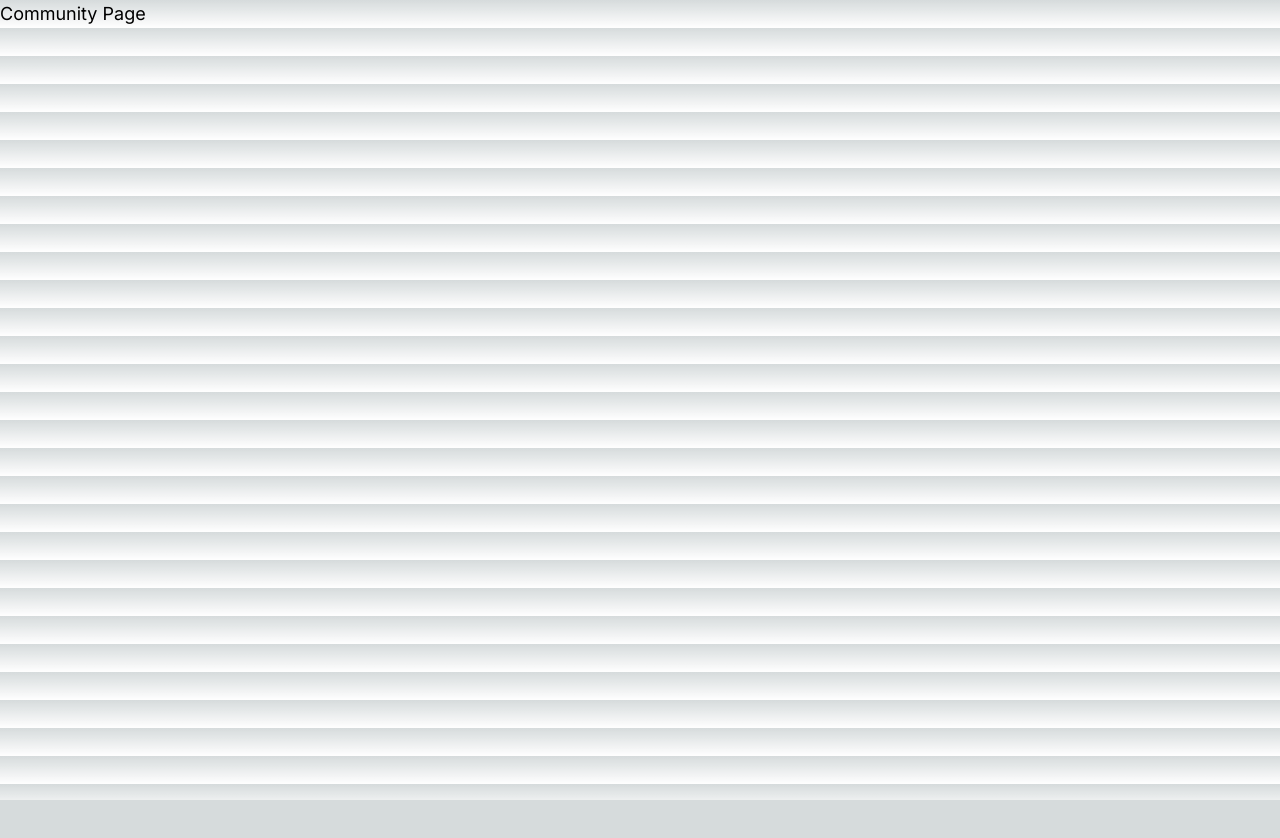
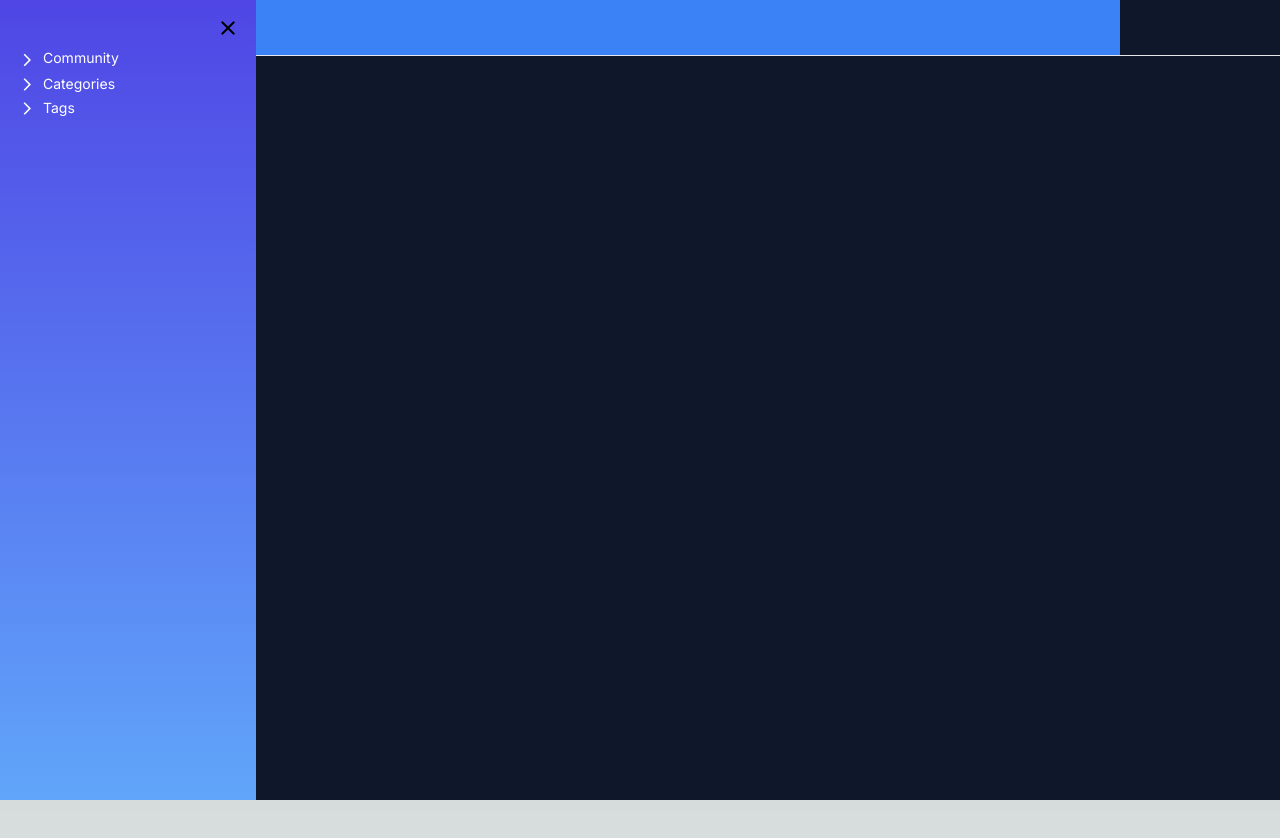
Before and after one commit to yunocrown/altcodeinterface, a Next.js app: page /community in a window 1280 px wide. Before the commit the page ends 800 px from the top, so only its background shows below. Built offline with nearby package versions, Linux system fonts and the light colour scheme.

Commit message:
updated code

```diff
--- a/app/community/page.tsx
+++ b/app/community/page.tsx
@@ -1,10 +1,103 @@
-import React from 'react'
+'use client'
+import { doc } from 'firebase/firestore';
+import React, { use, useState } from 'react'
 
 const page = () => {
+  const [displayMenu , setDisplayMenu] = useState(true);
+  const [displayCommunity , setDisplayCommunity] = useState(false);
+  const [isRotated , setIsRotated] = useState(false);
+
+  const handleDisplayMenu = () => {
+    setDisplayMenu(!displayMenu);
+  }
+  const handleCloseMenuButton = () => {
+    setDisplayMenu(!displayMenu)
+  }
+  const handleCommunityClick = () => {
+    const DropDownButton = document.querySelector(".DropDownButton");
+    if (isRotated) {
+      DropDownButton?.classList.remove("rotate-[270deg]");
+    } else {
+      DropDownButton?.classList.add("rotate-[270deg]");
+    }
+    setIsRotated(!isRotated);
+    setDisplayCommunity(!displayCommunity);
+  }
+
   return (
-    <div className='w-full h-full text-black items-center justify-center'>
-        <span className='text-lg'>Community Page</span>
-    </div>
+    <main className='w-full h-screen bg-slate-900'>
+      <div className='w-full h-14 border border-t-0 border-l-0 border-r-0 border-b-1 flex flex-wrap justify-center'>
+        <div className='text-white w-9/12 flex flex-wrap items-center bg-blue-500 place-content-between'>
+          <div className='w-96 h-full flex flex-wrap items-center '>
+            <img
+              src='/menu_open.svg'
+              alt='menu button'
+              width={25}
+              height={25}
+              onClick={handleDisplayMenu}
+            />
+            {
+              displayMenu &&
+              <div className='w-64 h-full absolute left-0 top-0 bg-gradient-to-b from-indigo-600 to-blue-400'>
+                <div className='w-full h-10 flex flex-wrap place-content-end pr-4'>
+                  <img
+                    src='close.svg'
+                    onClick={handleCloseMenuButton}
+                  />
+                </div>
+                <div className='w-full h-full p-2 text-sm'>
+                  <div className='w-full flex flex-wrap h-fit items-center relative' onClick={handleCommunityClick}>
+                    <div className='w-full h-6 flex flex-wrap'>
+                    <img
+                      src='/arrow_back_ios.svg'
+                      alt='open'
+                      className='rotate-180 mr-3 ml-2 DropDownButton'
+                      width={15}
+                      height={15}
+                    />
+                    <span>
+                      Community
+                    </span>
+                    </div>
+                    {
+                      displayCommunity &&
+                      <div className='w-full relative bg-amber-300 h-40 grid justify-items-end'>
+                        <p className='text-xs relative top-1 w-52'>
+                          Much more than a modern app creator without coding
+                        </p>
+                        <div className='w-full text-xs'>About</div>
+                        <div className='w-full text-xs'>Everything</div>
+                        <div className='w-full text-xs'>User</div>
+                      </div>
+                    }
+                  </div>
+                  <div className='w-full flex flex-wrap h-6 items-center relative'>
+                    <img
+                      src='/arrow_back_ios.svg'
+                      alt='open'
+                      className='rotate-180 mr-3 ml-2'
+                      width={15}
+                      height={15}
+                    />
+                    <span>Categories</span>
+                  </div>
+                  <div className='w-full flex flex-wrap h-6 items-center'>
+                    <img
+                      src='/arrow_back_ios.svg'
+                      alt='open'
+                      className='rotate-180 mr-3 ml-2'
+                      width={15}
+                      height={15}
+                    />
+                    <span>Tags</span>
+                  </div>
+                </div>
+              </div>
+            }
+          </div>
+        </div>
+      </div>
+    </main>
   )
 }
 
--- a/app/experiment/page.tsx
+++ b/app/experiment/page.tsx
@@ -2,14 +2,11 @@
 
 import { SetStateAction, useState , useEffect, useRef } from "react";
 import Dexie from "dexie";
-import { Result } from "postcss";
-import { error } from "console";
 
 export default function page() {
     const [ draggable , setDraggable ] = useState(['button' , 'checkbox' , 'circular progress' , 'mine'])
     const [ option , setOption ] = useState(['Screen 1']);
-    const [ selectedOption , setSelectedOption ] = useState('');
-    const [screenComponents , setScreenComponent ] = useState([]);
+    const [ selectedOption , setSelectedOption ] = useState('Screen 1');
 
     const db = new Dexie('Screen Components');
     db.version(1).stores({
@@ -29,6 +26,7 @@ export default function page() {
         event.preventDefault();
         const component = event.dataTransfer.getData("text/plain");
 
+        const selectedScreen = selectedOption;
         const DropTarget = document.querySelector(".DropTarget");
         const AllComponent = document.querySelector(".AllComponent");
 
@@ -78,7 +76,6 @@ export default function page() {
 
         }
 
-        const selectedScreen = selectedOption;
         db.transaction('rw' , 'screenData' , () => {
             db.screenData.put({ screenName: selectedScreen, components: component})
         })
@@ -90,17 +87,30 @@ export default function page() {
         setSelectedOption(event.target.value);
         const AllComponent = document.querySelector(".AllComponent");
         const selectedScreen = event.target.value;
-        db.screenData.where('screenName').equals(selectedOption).first()
-        .then((result) => {
-            const storedComponents = result.components;
+        const dropTarget = document.querySelectorAll(".DropTarget");
+
+        dropTarget.innerHTML = "";
+
+        db.screenData.where('screenName').equals(selectedOption).toArray()
+        .then((results) => {
+            const storedComponents = results.map(result => result.components);
+            console.log(storedComponents)
             AllComponent.innerHTML = "";
             storedComponents.forEach((component) => {
-
+                const componentElement = createComponentElement(component);
+               dropTarget.appendChild(componentElement)
             })
         })
         .catch((error) => {
-            //handle Error
+            console.error("Error fetching data from IndexedDB:", error);
         })
+    }
+
+    function createComponentElement(component: { name: string | null; }) {
+        const componentElement = document.createElement("div");
+        componentElement.className = "w-full h-6 border m-1 text-sm flex flex-wrap items-center justify-center"
+        componentElement.textContent = component.name;
+        return componentElement;
     }
 
     const handleAddScreen = () => {
@@ -162,7 +172,6 @@ export default function page() {
                             onDrop={handleComponentDrop}
                             onDragOver={handleComponentDragOver}
                         >
-
                             Drop target
                         </div>
             </div>
--- a/app/page.tsx
+++ b/app/page.tsx
@@ -812,7 +812,7 @@ export default function Home() {
             </div>
 
           <div className="grid grid-cols-4 gap-8 justify-self-center self-center place-self-center mr-1.5">
-              <Link href="/community">
+              <a target="_blank" href="/community" rel="noopener noreferrer">
                 <img
                   src={"/-icon-people-community.svg"}
                   alt="image"
@@ -821,7 +821,7 @@ export default function Home() {
                   className="hover:bg-gray-700 p-1"
                   title="Community"
                 />
-              </Link>
+              </a>
               <Link href="/docs">
                 <img
                   src={"/-icon-read-the-docs.svg"}
@@ -1176,7 +1176,6 @@ export default function Home() {
           <div className="w-full h-[46rem] bg-slate-900 flex flex-wrap border-violet-400 border-l-0 border-t-0 border-r-0">
             <button ref={visibleComponentRef} className="w-72 h-11 border border-violet-400 text-white flex flex-wrap  items-center pl-4 mt-3 ml-3 rounded" id="Screen" value="screen" onClick={handlePropertiesClick}></button>
             <div className="w-full h-[42.5rem] AllComponents pl-8 relative top-0 border border-b-1 border-t-0 border-l-0 border-r-0 border-violet-500"  onClick={handlePropertiesClick}>
-                      <Link href={"/experiment"}>hello</Link>
             </div>
           </div>
         </div>
--- a/tailwind.config.ts
+++ b/tailwind.config.ts
@@ -13,6 +13,9 @@ const config: Config = {
         'gradient-conic':
           'conic-gradient(from 180deg at 50% 50%, var(--tw-gradient-stops))',
       },
+      rotate: {
+        '270' : '270deg'
+      }
     },
   },
   plugins: [],
```
Also changed, not shown: public/menu_open.svg (added).
